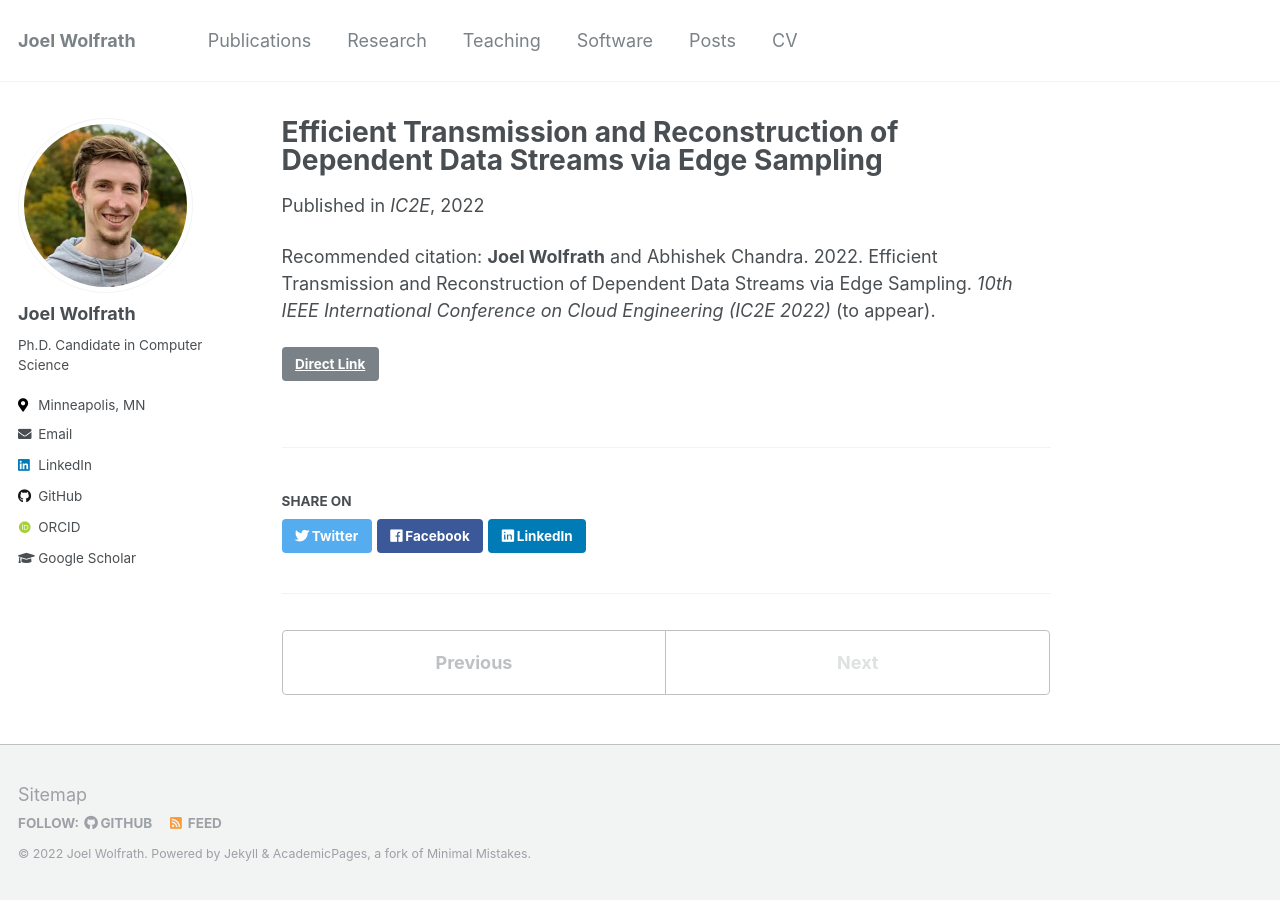
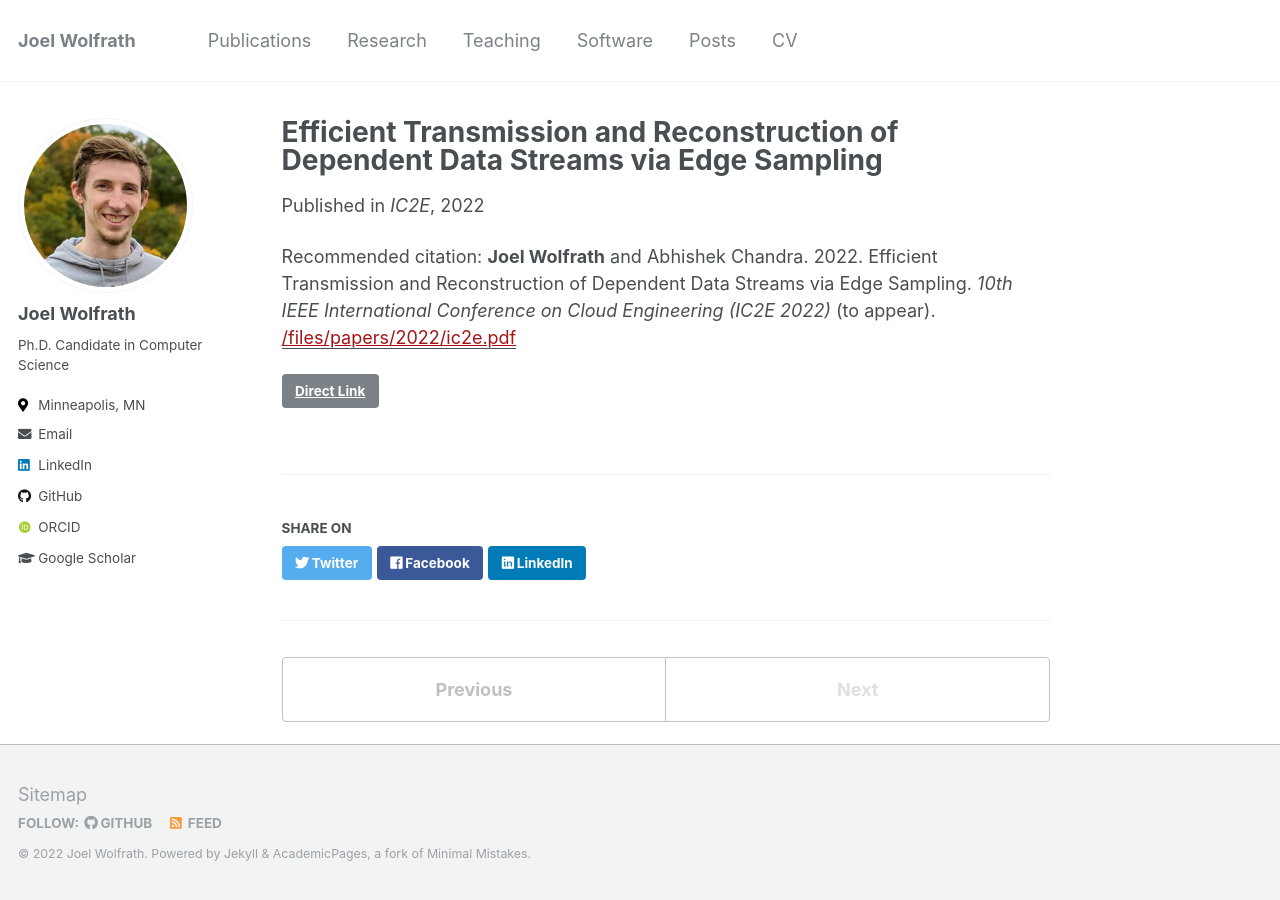
Before and after one commit to jswolfrath/jswolfrath.github.io, a Jekyll site: the page built from _publications/2022-ic2e.md, in a window 1280 px wide. Built offline with Jekyll 4.4.1, drawn with Linux system fonts in a browser that asks for light colours; some web fonts are replaced.

Commit message:
IC2E preprint

```diff
--- a/_publications/2022-ic2e.md
+++ b/_publications/2022-ic2e.md
@@ -6,5 +6,6 @@ date: 2022-09-26
 venue: 'IC2E'
 link: 'https://conferences.computer.org/IC2E/2022/'
 code: 'https://github.com/jswolfrath/edge-approx'
+paperurl: '/files/papers/2022/ic2e.pdf'
 citation: '<b>Joel Wolfrath</b> and Abhishek Chandra. 2022. Efficient Transmission and Reconstruction of Dependent Data Streams via Edge Sampling. <i>10th IEEE International Conference on Cloud Engineering (IC2E 2022)</i> (to appear).'
 ---
```
Also changed, not shown: 1 other file.
